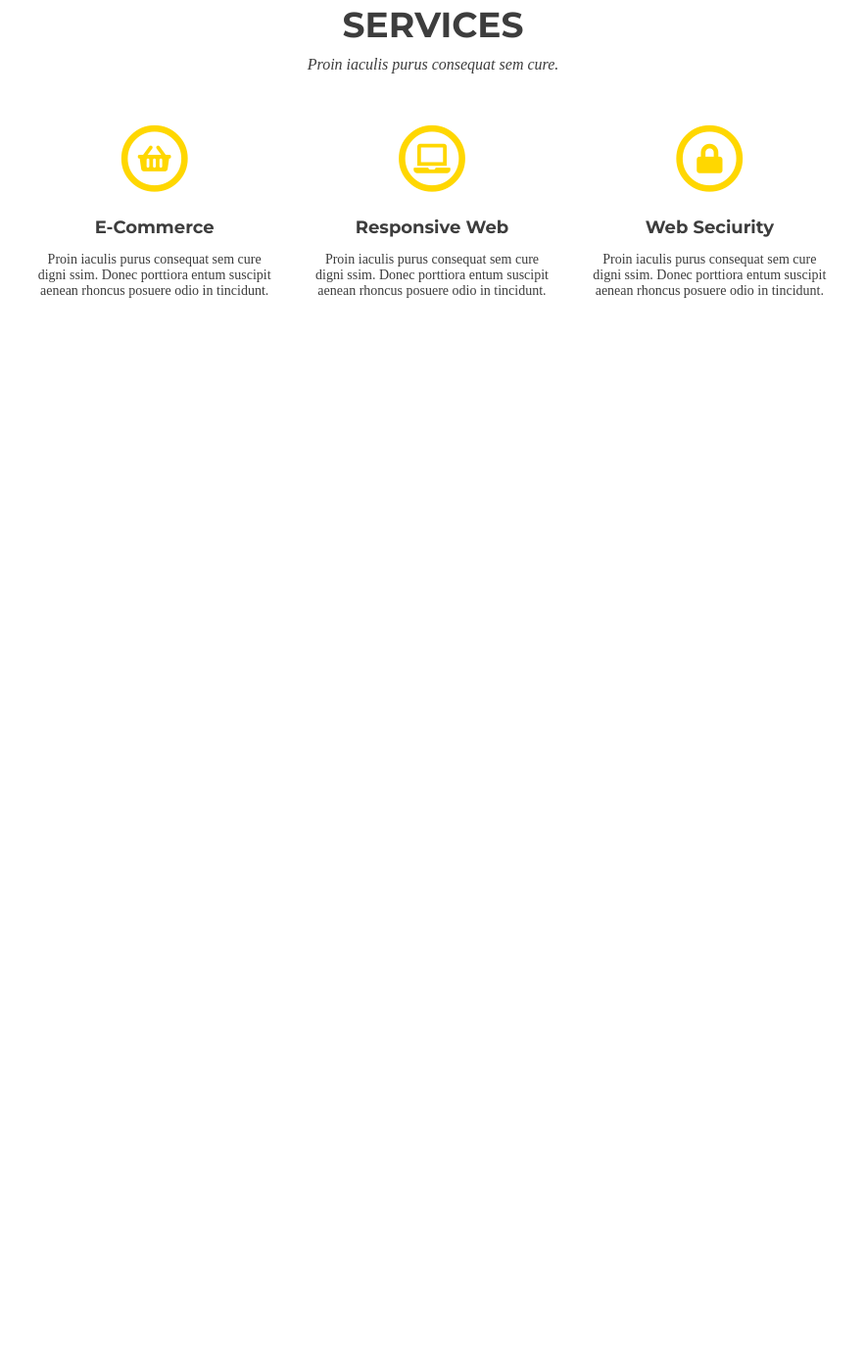
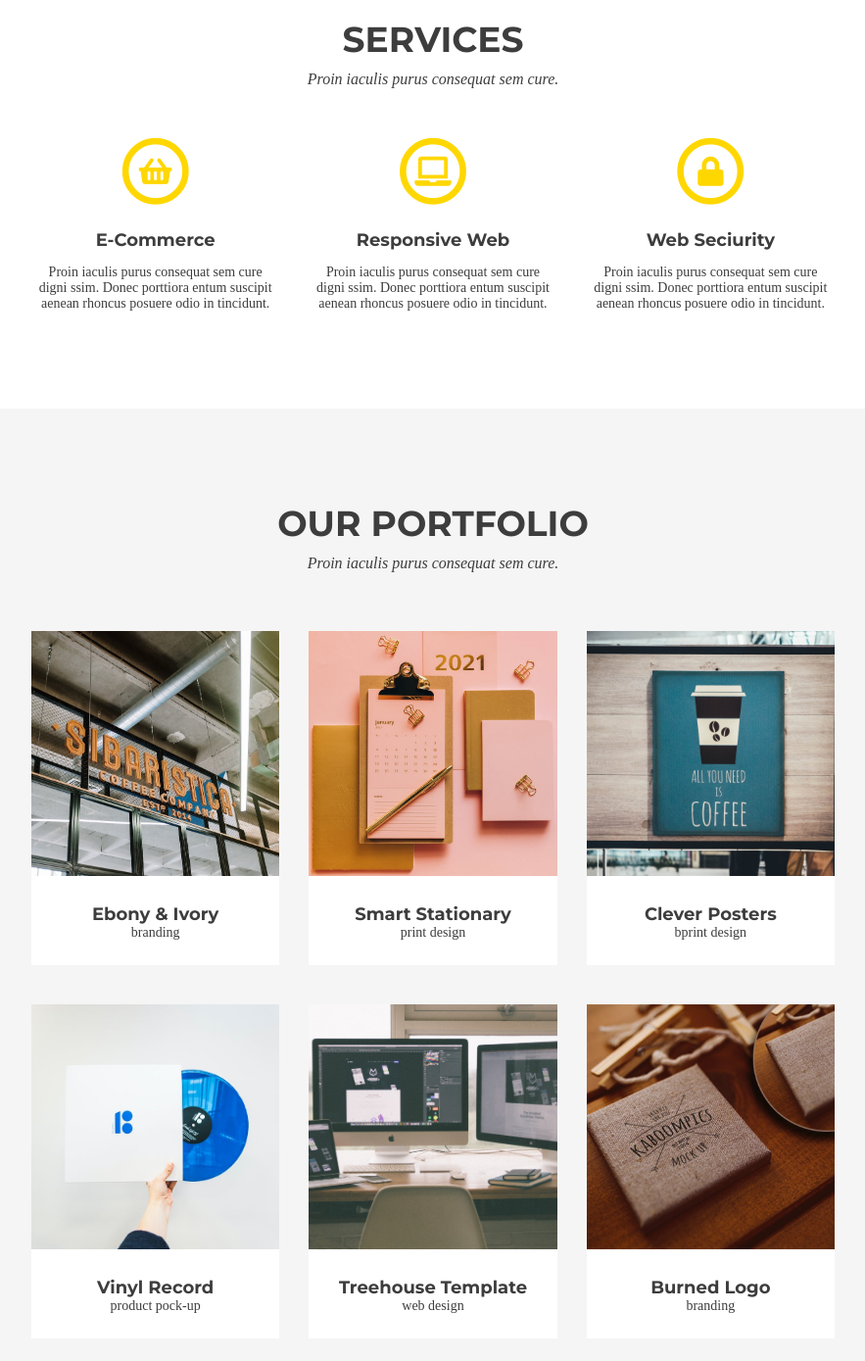
Before and after one commit to Magdalena-Tarka/golden, a website: page index.html in a window 1280 px wide. Shown: the part 717-2106 px from the top of the page at 98% size, without its empty margins (198-1081 px from the left). Before the commit the page ends 1086 px from the top, so only its background shows below. Drawn offline with Linux system fonts and the light colour scheme; a web font is replaced by a local one.

Commit message:
Add portfolio to page

```diff
--- a/index.html
+++ b/index.html
@@ -68,6 +68,81 @@
         </div>
     </section>
 
+    <section class="portfolio">
+        <div class="container">
+            <h2 class="section-title">our portfolio</h2>
+            <p class="intro">Proin iaculis purus consequat sem cure.</p>
+            <div class="row">
+                <div class="col-sm-6 col-lg-4">
+                    <div class="card">
+                        <div class="card-image">
+                            <img src="images/Logotype.jpeg" alt="Logotype">
+                        </div>
+                        <div class="card-body">
+                            <h4 class="section-subtitle">ebony &amp; ivory</h4>
+                            <p>branding</p>
+                        </div>
+                    </div>
+                </div>
+                <div class="col-sm-6 col-lg-4">
+                    <div class="card">
+                        <div class="card-image">
+                            <img src="images/Smart%20Stationary.jpeg" alt="Smart Stationary">
+                        </div>
+                        <div class="card-body">
+                            <h4 class="section-subtitle">smart stationary</h4>
+                            <p>print design</p>
+                        </div>
+                    </div>
+                </div>
+                <div class="col-sm-6 col-lg-4">
+                    <div class="card">
+                        <div class="card-image">
+                            <img src="images/Clever%20Posters.jpeg" alt="Clever Posters">
+                        </div>
+                        <div class="card-body">
+                            <h4 class="section-subtitle">clever posters</h4>
+                            <p>bprint design</p>
+                        </div>
+                    </div>
+                </div>
+                <div class="col-sm-6 col-lg-4">
+                    <div class="card">
+                        <div class="card-image">
+                            <img src="images/vinyl.jpeg" alt="Vinyl">
+                        </div>
+                        <div class="card-body">
+                            <h4 class="section-subtitle">vinyl record</h4>
+                            <p>product pock-up</p>
+                        </div>
+                    </div>
+                </div>
+                <div class="col-sm-6 col-lg-4">
+                    <div class="card">
+                        <div class="card-image">
+                            <img src="images/Treehouse%20Template.jpeg" alt="Treehouse Template">
+                        </div>
+                        <div class="card-body">
+                            <h4 class="section-subtitle">treehouse template</h4>
+                            <p>web design</p>
+                        </div>
+                    </div>
+                </div>
+                <div class="col-sm-6 col-lg-4">
+                    <div class="card">
+                        <div class="card-image">
+                            <img src="images/Burned%20Logo.jpg" alt="Burned Logo">
+                        </div>
+                        <div class="card-body">
+                            <h4 class="section-subtitle">burned logo</h4>
+                            <p>branding</p>
+                        </div>
+                    </div>
+                </div>
+            </div>
+        </div>
+    </section>
+
 </body>
 
 </html>
--- a/sass/style.scss
+++ b/sass/style.scss
@@ -3,6 +3,7 @@ $color-one: white;
 $color-two: black;
 $color-three: gold;
 $color-four: #3d3d3d;
+$color-five: #F5F5F5;
 
 $font-one: 'Montserrat', sans-serif;
 $font-two: 'Merriweather', sans-serif;
@@ -23,7 +24,7 @@ body {
 }
 
 section {
-    padding: 50px 0;
+    padding: 85px 0;
 }
 
 .container {
@@ -37,7 +38,7 @@ section {
     text-transform: uppercase;
     font-family: $font-one;
     font-weight: 600;
-    margin: 30px 0 10px 0;
+    margin: 10px 0 10px 0;
 }
 section {
     .section-subtitle {
@@ -49,7 +50,7 @@ section {
     }
     p.intro {
         font-style: italic;
-        margin: 0;
+        margin: 0 0 40px 0;
         font-size: 16px;
     }
 }
@@ -141,7 +142,7 @@ header img {
 
 .services {
     .card {
-        margin: 52px 7px 0 5px;
+        margin: 10px 7px 10px 7px;
         i {
             color: $color-three;
             font-size: 70px;
@@ -157,3 +158,36 @@ header img {
         }
     }
 }
+
+/* Portfolio */
+
+.portfolio {
+    background: $color-five;
+    .card {
+        background: $color-one;
+        margin: 20px 0 20px 0;
+        .card img {
+        width: 100%;
+        height: 300px;
+        object-fit: cover;
+        }
+    }
+}
+
+.card img {
+    width: 100%;
+    height: 250px;
+    object-fit: cover;
+}
+
+.card-body {
+    background: $color-one;
+    .section-subtitle {
+        margin-bottom: 0;
+    }
+    p {
+        margin: 0;
+        padding: 0 0 25px 0;
+    }
+
+}
```
Also changed, not shown: css/style.css, images/Burned Logo.jpg (added), images/Clever Posters.jpeg (added), images/Logotype.jpeg (added), images/Smart Stationary.jpeg (added), images/Treehouse Template.jpeg (added), images/vinyl.jpeg (added), 1 other file.
